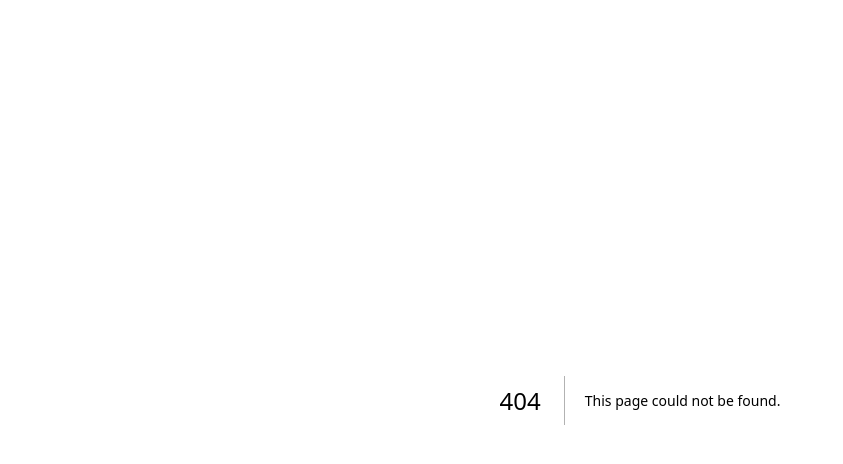
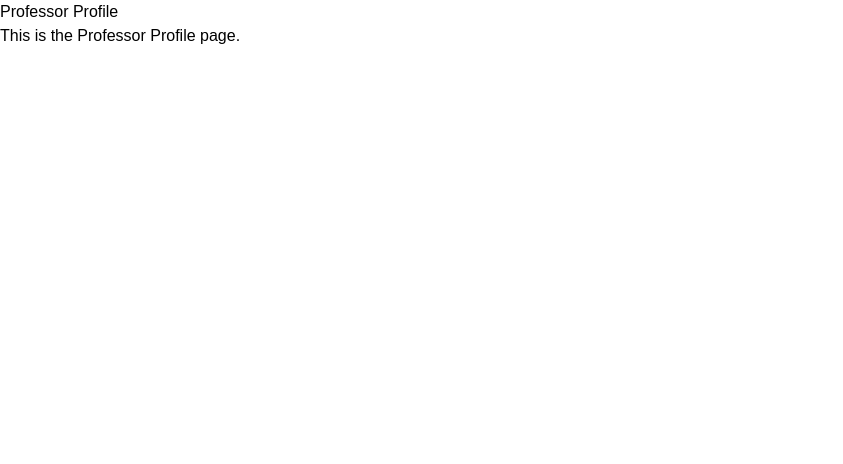
Before and after one commit to Fettuccine1738/nextjs-dashboard, a Next.js app: page /professor_profile in a window 1280 px wide. Before the commit this address had no page. Shown: the top 464 px of the page, without its empty margins (0-843 px from the left). Built offline with nearby package versions, Linux system fonts and the light colour scheme; a web font is replaced by a local one.

Commit message:
Created Routes, basic page files, and placeholder actions

```diff
--- /dev/null
+++ b/app/professor_profile/page.tsx
@@ -0,0 +1,8 @@
+export default function ProfessorProfilePage() {
+    return (
+      <div>
+        <h1>Professor Profile</h1>
+        <p>This is the Professor Profile page.</p>
+      </div>
+    )
+  }
```
Also changed, not shown: app/actions/auth.ts (added), app/actions/professors.ts (added), app/actions/users.ts (added), app/feed/page.tsx (added), app/fields/page.tsx (added), app/professors/page.tsx (added), app/registration/page.tsx (added).
